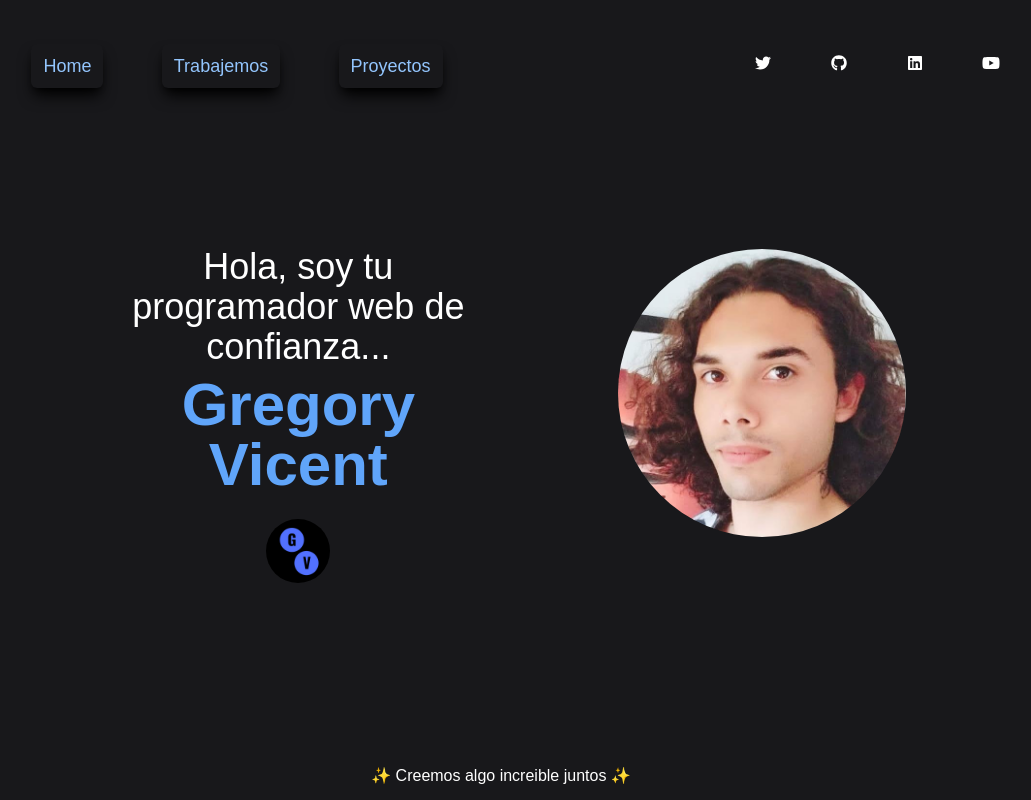
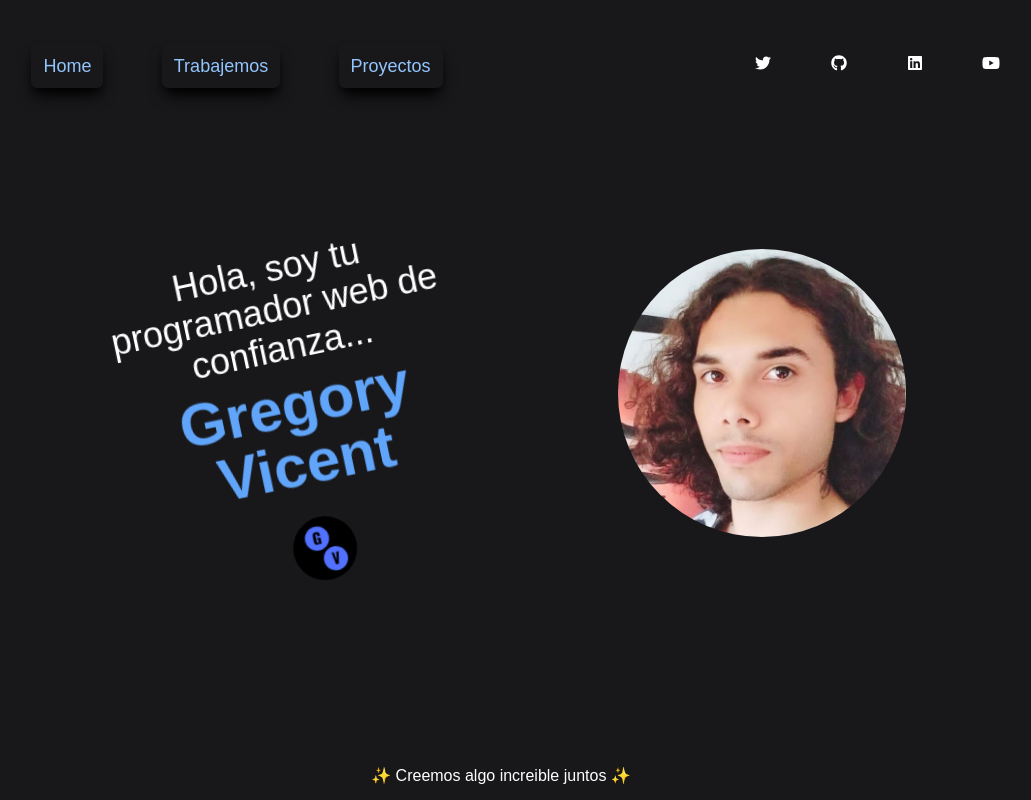
Before and after one commit to gregoryvicent/gregoryvicent.com.v2, a Next.js app: page / in a window 1280 px wide. Shown: the whole page, without its empty margins (139-1170 px from the left). Built offline with nearby package versions, Linux system fonts and the light colour scheme; a web font is replaced by a local one.

Commit message:
Fixed animation in Home section

```diff
--- a/public/css/home.module.css
+++ b/public/css/home.module.css
@@ -18,16 +18,18 @@
 
   100% {
     opacity: 1;
-    transform: translateX(0);
+    transform: translateX(0), rotate(-12deg);
   }
 }
 
 .FateInRight {
   animation: FateInRight 1s ease-out;
-  animation-fill-mode: forwards;
+  animation-delay: .3s;
+  animation-fill-mode: both;
 }
 
 .FateInLeft {
   animation: FateInLeft 1s ease-out;
-  animation-fill-mode: forwards;
+  animation-delay: .3s;
+  animation-fill-mode: both;
 }
```
